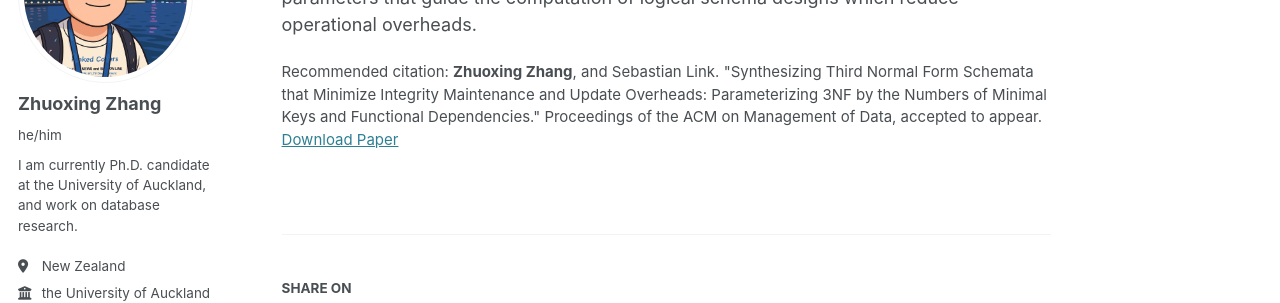
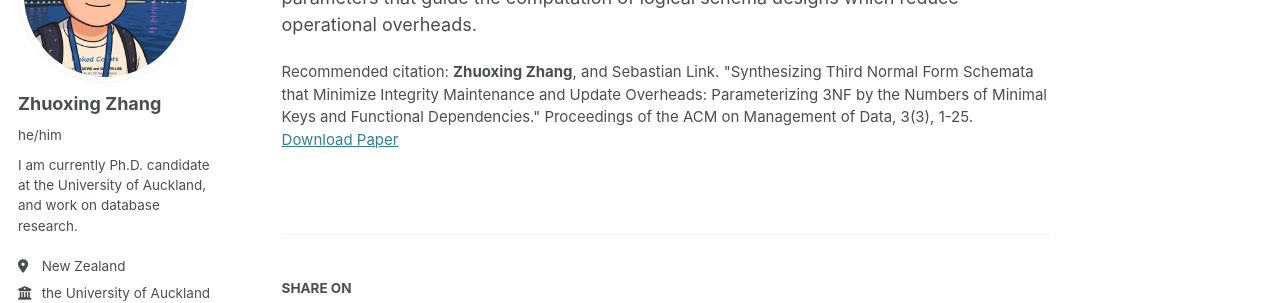
Before and after one commit to zhuoxingzhang/zhuoxingzhang.github.io, a Jekyll site: the page built from _publications/sigmod253nf.md, in a window 1280 px wide and 900 px high, scrolled down 429 px. Shown: the part 198-501 px from the top of the window. Built offline with Jekyll 4.4.1, drawn with Linux system fonts in a browser that asks for light colours; some web fonts are replaced.

Commit message:
Update sigmod253nf.md

```diff
--- a/_publications/sigmod253nf.md
+++ b/_publications/sigmod253nf.md
@@ -7,7 +7,7 @@ excerpt: ''
 date: 2025-05-30
 venue: 'SIGMOD'
 paperurl: ''
-citation: '<strong>Zhuoxing Zhang</strong>, and Sebastian Link. "Synthesizing Third Normal Form Schemata that Minimize Integrity Maintenance and Update Overheads: Parameterizing 3NF by the Numbers of Minimal Keys and Functional Dependencies." Proceedings of the ACM on Management of Data, accepted to appear.'
+citation: '<strong>Zhuoxing Zhang</strong>, and Sebastian Link. "Synthesizing Third Normal Form Schemata that Minimize Integrity Maintenance and Update Overheads: Parameterizing 3NF by the Numbers of Minimal Keys and Functional Dependencies." Proceedings of the ACM on Management of Data, 3(3), 1-25.'
 ---
 
 State-of-the-art relational schema design generates a lossless, dependency-preserving decomposition into Third Normal Form (3NF), that is in Boyce-Codd Normal Form (BCNF) whenever possible. In particular, dependency-preservation ensures that data integrity can be maintained on individual relation schemata without having to join them, but may need to tolerate a priori unbounded levels of data redundancy and integrity faults. As our main contribution we parameterize 3NF schemata by the numbers of minimal keys and functional dependencies they exhibit. Conceptually, these parameters quantify, already at schema design time, the effort necessary to maintain data integrity, and allow us to break ties between 3NF schemata. Computationally, the parameters enable us to optimize normalization into 3NF according to different strategies. Operationally, we show through experiments that our optimizations translate from the logical level into significantly smaller update overheads during integrity maintenance. Hence, our framework provides access to parameters that guide the computation of logical schema designs which reduce operational overheads.
```
